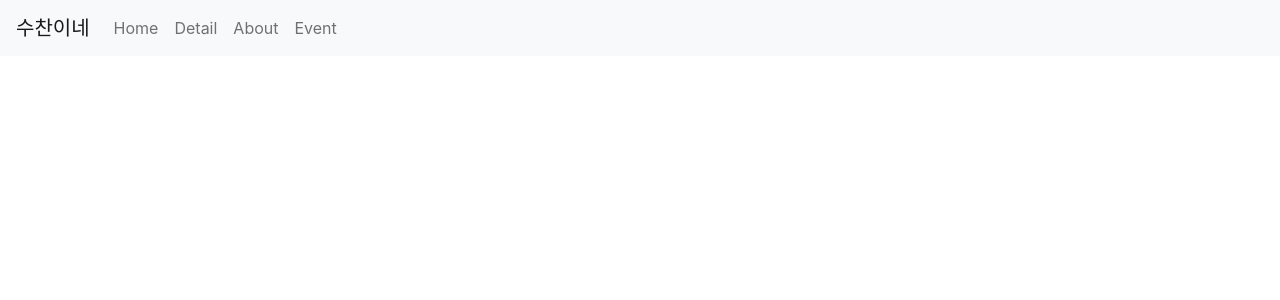
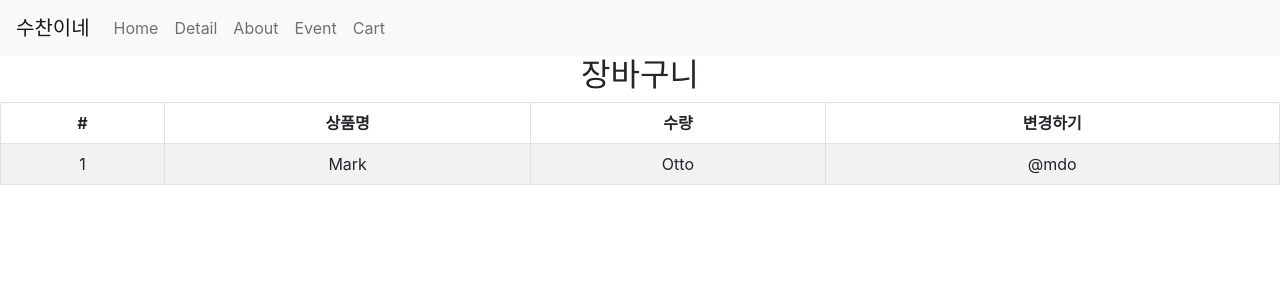
Before and after one commit to tncks2z/react, a React (Create React App) app in the folder shop/: page /cart in a window 1280 px wide. Shown: the top 300 px of the page. Built offline with nearby package versions, Linux system fonts and the light colour scheme.

Commit message:
cart 페이지 생성 및 redux 설치

```diff
--- a/shop/package.json
+++ b/shop/package.json
@@ -3,6 +3,7 @@
   "version": "0.1.0",
   "private": true,
   "dependencies": {
+    "@reduxjs/toolkit": "^1.9.3",
     "@testing-library/jest-dom": "^5.16.5",
     "@testing-library/react": "^13.4.0",
     "@testing-library/user-event": "^13.5.0",
@@ -11,6 +12,7 @@
     "react": "^18.2.0",
     "react-bootstrap": "^2.7.2",
     "react-dom": "^18.2.0",
+    "react-redux": "^8.0.5",
     "react-router-dom": "^6.9.0",
     "react-scripts": "5.0.1",
     "web-vitals": "^2.1.4"
--- a/shop/src/App.js
+++ b/shop/src/App.js
@@ -3,7 +3,8 @@
 import { createContext, useState } from 'react';
 import data from './data.js';
 import { Routes, Route, Link, useNavigate, Outlet } from 'react-router-dom';
-import Detail from './pages/detail';
+import Detail from './pages/Detail';
+import Cart from './pages/Cart';
 import axios from 'axios';
 
 export let Context1 = createContext();
@@ -42,7 +43,7 @@
 						}}>
 						Event
 					</Nav.Link>
-					{/* <Nav.Link href='/cart'>Cart</Nav.Link> */}
+					<Nav.Link href='/cart'>Cart</Nav.Link>
 				</Nav>
 			</Navbar>
 			<Routes>
@@ -93,6 +94,7 @@
 							<Detail shoes={shoes} />
 						</Context1.Provider>
 					}></Route>
+				<Route path='/cart' element={<Cart />}></Route>
 				<Route path='/about' element={<About />}>
 					<Route path='member' element={<h3>멤버임</h3>}></Route>
 					<Route path='location' element={<h3>위치정보임</h3>}></Route>
--- a/shop/src/index.js
+++ b/shop/src/index.js
@@ -4,13 +4,17 @@
 import App from './App';
 import reportWebVitals from './reportWebVitals';
 import { BrowserRouter } from 'react-router-dom';
+import { Provider } from 'react-redux';
+import store from './store';
 
 const root = ReactDOM.createRoot(document.getElementById('root'));
 root.render(
 	<React.StrictMode>
-		<BrowserRouter>
-			<App />
-		</BrowserRouter>
+		<Provider store={store}>
+			<BrowserRouter>
+				<App />
+			</BrowserRouter>
+		</Provider>
 	</React.StrictMode>
 );
 
--- /dev/null
+++ b/shop/src/pages/Cart.js
@@ -0,0 +1,28 @@
+import { Table } from 'react-bootstrap';
+
+function Cart() {
+	return (
+		<div>
+			<h2>장바구니</h2>
+			<Table striped bordered hover>
+				<thead>
+					<tr>
+						<th>#</th>
+						<th>상품명</th>
+						<th>수량</th>
+						<th>변경하기</th>
+					</tr>
+				</thead>
+				<tbody>
+					<tr>
+						<td>1</td>
+						<td>Mark</td>
+						<td>Otto</td>
+						<td>@mdo</td>
+					</tr>
+				</tbody>
+			</Table>
+		</div>
+	);
+}
+export default Cart;
--- /dev/null
+++ b/shop/src/store.js
@@ -0,0 +1,5 @@
+import { configureStore } from '@reduxjs/toolkit';
+
+export default configureStore({
+	reducer: {},
+});
```
Also changed, not shown: 1 other file (tests, documents, lock files or other folders).
